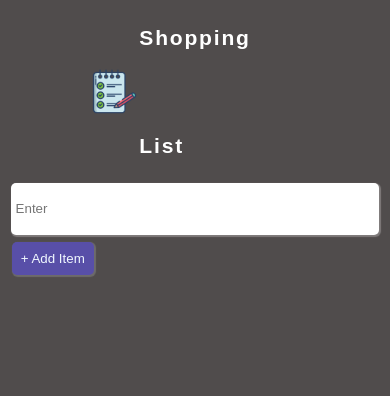
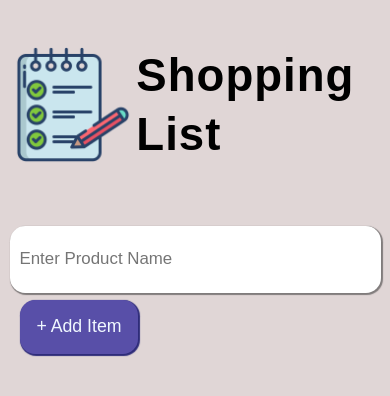
Before and after one commit to Xsanos/ShoppingList, a plain HTML site: page index.html in a window 390 px wide. Drawn offline with Linux system fonts and the light colour scheme.

Commit message:
Added system theme setting and some CSS adjustments

```diff
--- a/index.html
+++ b/index.html
@@ -12,10 +12,8 @@
             <img id="icon" alt="icon" src="icon.png">
             <p id="logo">Shopping List</p>
         </div>
-
-        <input id="enter-new-item" type="text" placeholder="Enter">
-        <input id="add-new-item" type="submit" value="+ Add Item">
-
+            <input id="enter-new-item" type="text" placeholder="Enter Product Name">
+            <input id="add-new-item" type="submit" value="+ Add Item">
     </div>
 </body>
 <script src="script.js"></script>
--- a/script.js
+++ b/script.js
@@ -51,4 +51,9 @@ function themeSwitch(theme){
     document.getElementById("enter-new-item").style.backgroundColor = `var(--element-bg-${theme})`;
     document.getElementsByClassName('item').style.backgroundColor = `var(--element-bg-${theme})`;
 }
-themeSwitch("dark")
+if (window.matchMedia('(prefers-color-scheme: dark)').matches){
+    themeSwitch("dark");
+}
+else{
+    themeSwitch("light");
+}
--- a/style.css
+++ b/style.css
@@ -1,4 +1,4 @@
-@media screen and (max-width: 1000px) {
+@media screen and (max-width: 1200px) {
     :root{
         --container-width: 100vw;
 
@@ -17,27 +17,24 @@
     #add-new-item:hover, .item-delete:hover{
         transform: none!important;
     }
-    #header{
-        transform: scale(1.8)!important;
-    }
     #container{
-        margin-top: 20px!important;
+        margin: 0px!important;
         padding: 0px!important;
-        margin-left: 0px!important;
-        margin-right: 0px!important;
         border: none!important;
         box-shadow: none!important;
         border-radius: 0px!important;
     }
     #enter-new-item{
-        width: 92vw!important;
-
+        width: 90%!important;
+    }
+    #add-new-item{
+        margin-left: 5%!important; /*A half of the available*/
     }
     .item{
-        width: 92vw!important;
+        width: 90%!important;
     }
 }
-@media screen and (min-width:1001px) {
+@media screen and (min-width:1201px) {
     :root{
         --container-width: 80vw;
 
@@ -63,31 +60,32 @@ body{
     font-family: sans-serif;
 }
 #header{
-    width: 30%;
-    height: 5%;
-    margin-bottom: 5%;
+    width: 95%;
+    height: auto;
+    margin-bottom: 2vh;
+    display: flex;
     align-items: center;
-    display: flex;
+    justify-content: center;
     margin-left: auto;
     margin-right: auto;
 }
 #logo{
-    font-size: 3vw;
+    font-size: 5.4vh;
     font-weight: 800;
     letter-spacing: 1px;
-    line-height: 60px;
+    line-height: 7vh;
     color: var(--color-light);
 }
 #icon{
-    width: 7vw;
-    height: 7vw;
+    width: 15vh;
+    height: 15vh;
 }
 #container{
     background-color: var(--container-bg-light);
     box-shadow: 1px 1px 1px 1px rgb(150, 148, 148);
     width: var(--container-width);
     height: auto;
-    border-radius: 15px;
+    border-radius: 2vh;
     padding: 20px;
     margin-left: auto;
     margin-right: auto;
@@ -99,10 +97,11 @@ input{
     border: 0;
 }
 #enter-new-item{
-    width: 97%;
-    height: 5vh;
-    padding: 5px;
-    border-radius: 5px;
+    width: 95%;
+    height: 5.5vh;
+    font-size: 2vh;
+    padding: 10px;
+    border-radius: 1.8vh;
     box-shadow: 1px 1px 1px 1px rgb(128, 124, 124);
     background-color: var(--element-bg-light);
     margin-bottom: 7px;
@@ -112,28 +111,33 @@ input{
 }
 #add-new-item{
     background-color: var(--add-item-bg-light);
-    box-shadow: 1px 1px 1px 1px rgb(109, 107, 107);
+    box-shadow: 1px 1px 1px 1px rgb(46, 44, 121);
     color: aliceblue;
     font-weight: 500;
-    padding: 9px;
-    border-radius: 5px;
+    font-size: 2.1vh;
+    padding: 2vh;
+    border-radius: 1.8vh;
     margin-bottom: 25px;
-    margin-left: 3%;
+    display: block;
+    margin-left: auto;
+    margin-right: auto;
+    margin-left: 2.5%; /* Hell yeah code */
 }
 .item{
     background-color: var(--element-bg-light);
-    /* border: 1px solid rgb(114, 112, 112); */
     box-shadow: 1px 1px 1px 1px rgb(172, 171, 171);
-    width: 97%;
+    width: 95%;
     padding: 7px;
-    border-radius: 10px;
-    margin-bottom: 10px;
+    border-radius: 1.8vh;
+    margin-bottom: 1.5vh;
     display: flex;
     margin-left: auto;
     margin-right: auto;
 }
 .item-name{
-    margin-left: 10px;
+    font-size: 2.2vh;
+    height: 3vh;
+    margin-left: 1vh;
     text-align: left;
     width: 95%;
     font-weight: 600;
@@ -143,9 +147,9 @@ input{
     background-color: white;
     font-weight: 700;
     padding: 0;
-    width: 30px;
-    height: 30px;
-    font-size: 20px;
+    width: 5vh;
+    height: 5vh;
+    font-size: 3vh;
     position: relative;
     top: 0;
     bottom: 0;
```
